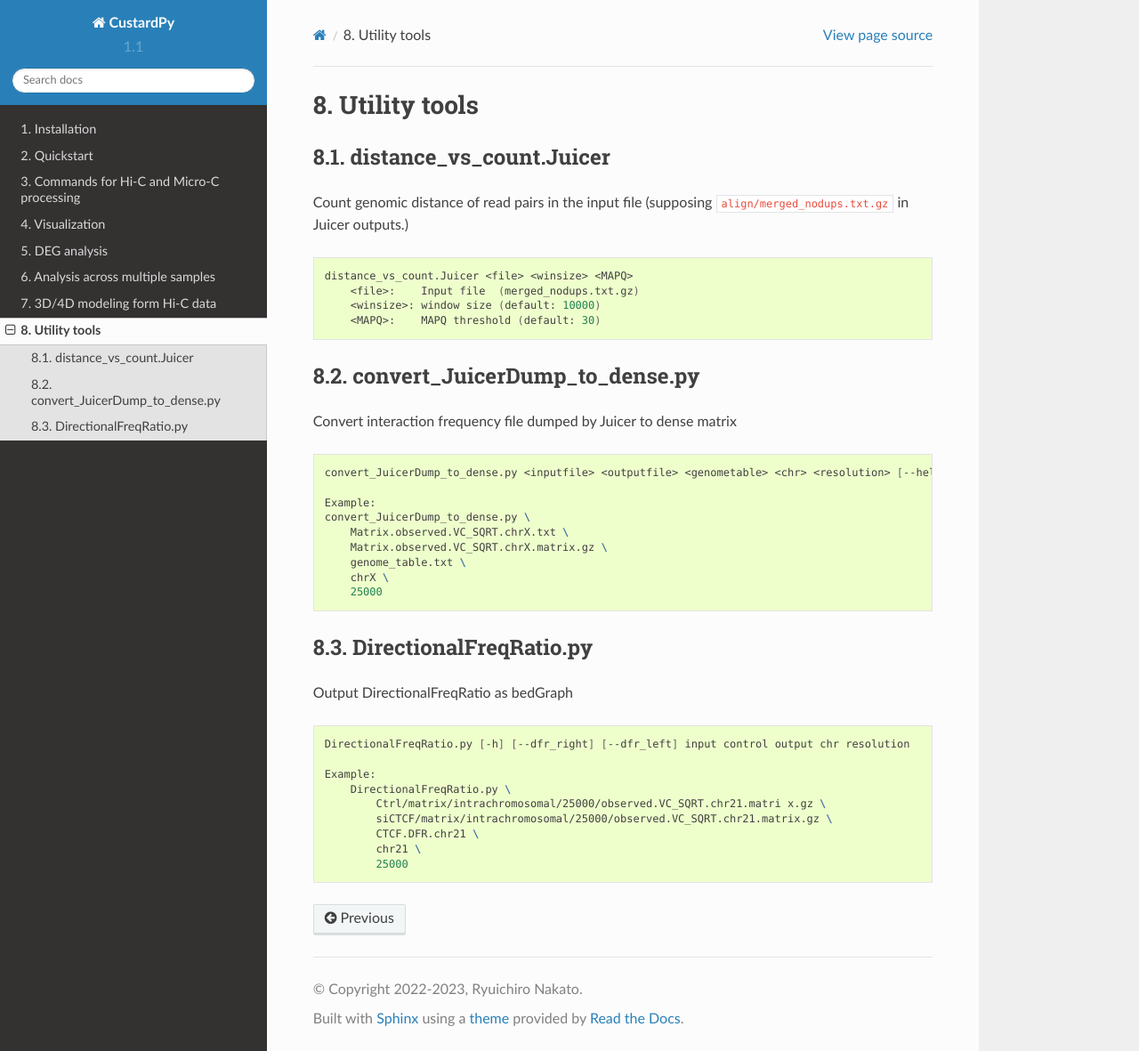
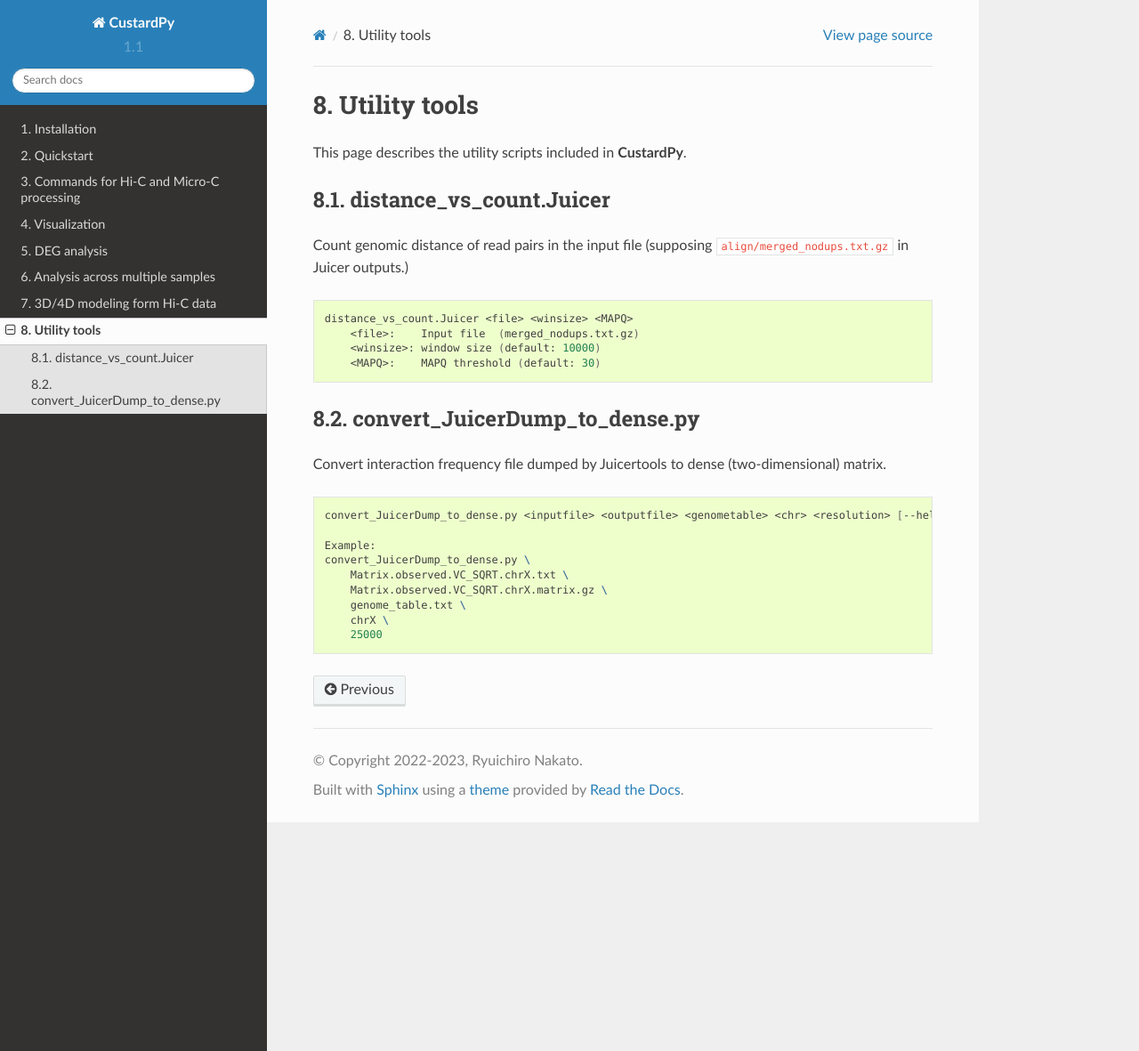
Before and after one commit to rnakato/CustardPy, a Sphinx documentation site: the page built from docs/content/Utils.rst, in a window 1280 px wide and 1181 px high. Shown: the whole window at 89% size. Built offline with Sphinx 7.4.7 and the Read the Docs theme 2.0.0, drawn with Linux system fonts in a browser that asks for light colours.

```diff
--- a/docs/content/Utils.rst
+++ b/docs/content/Utils.rst
@@ -1,5 +1,7 @@
 Utility tools
 =====================
+
+This page describes the utility scripts included in **CustardPy**.
 
 distance_vs_count.Juicer
 ---------------------------
@@ -17,7 +19,7 @@ Count genomic distance of read pairs in the input file (supposing ``align/merged
 convert_JuicerDump_to_dense.py
 ------------------------------------------------------
 
-Convert interaction frequency file dumped by Juicer to dense matrix
+Convert interaction frequency file dumped by Juicertools to dense (two-dimensional) matrix.
 
 .. code-block:: bash
 
@@ -30,20 +32,3 @@ Convert interaction frequency file dumped by Juicer to dense matrix
         genome_table.txt \
         chrX \
         25000
-
-DirectionalFreqRatio.py
-------------------------------------------------------
-
-Output  DirectionalFreqRatio as bedGraph
-
-.. code-block:: bash
-
-    DirectionalFreqRatio.py [-h] [--dfr_right] [--dfr_left] input control output chr resolution
-
-    Example:
-        DirectionalFreqRatio.py \
-            Ctrl/matrix/intrachromosomal/25000/observed.VC_SQRT.chr21.matri x.gz \
-            siCTCF/matrix/intrachromosomal/25000/observed.VC_SQRT.chr21.matrix.gz \
-            CTCF.DFR.chr21 \
-            chr21 \
-            25000
```
